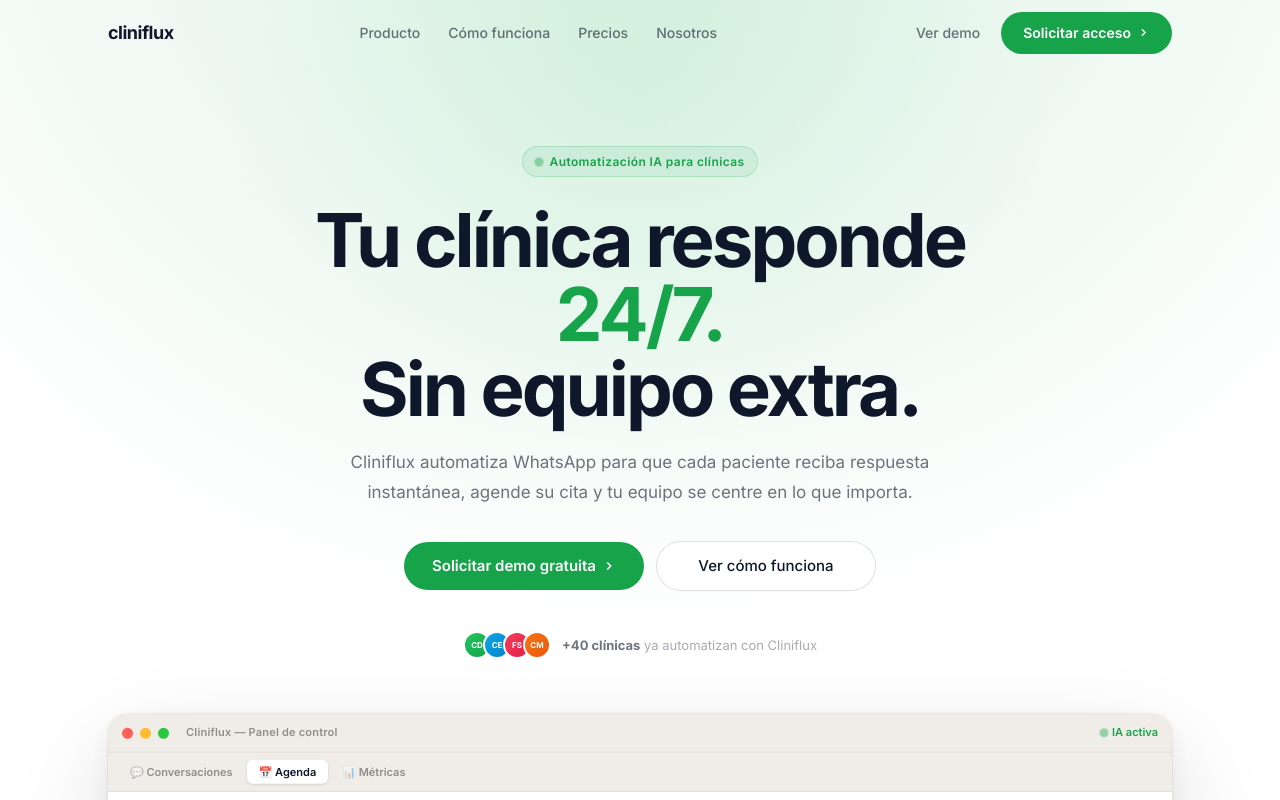
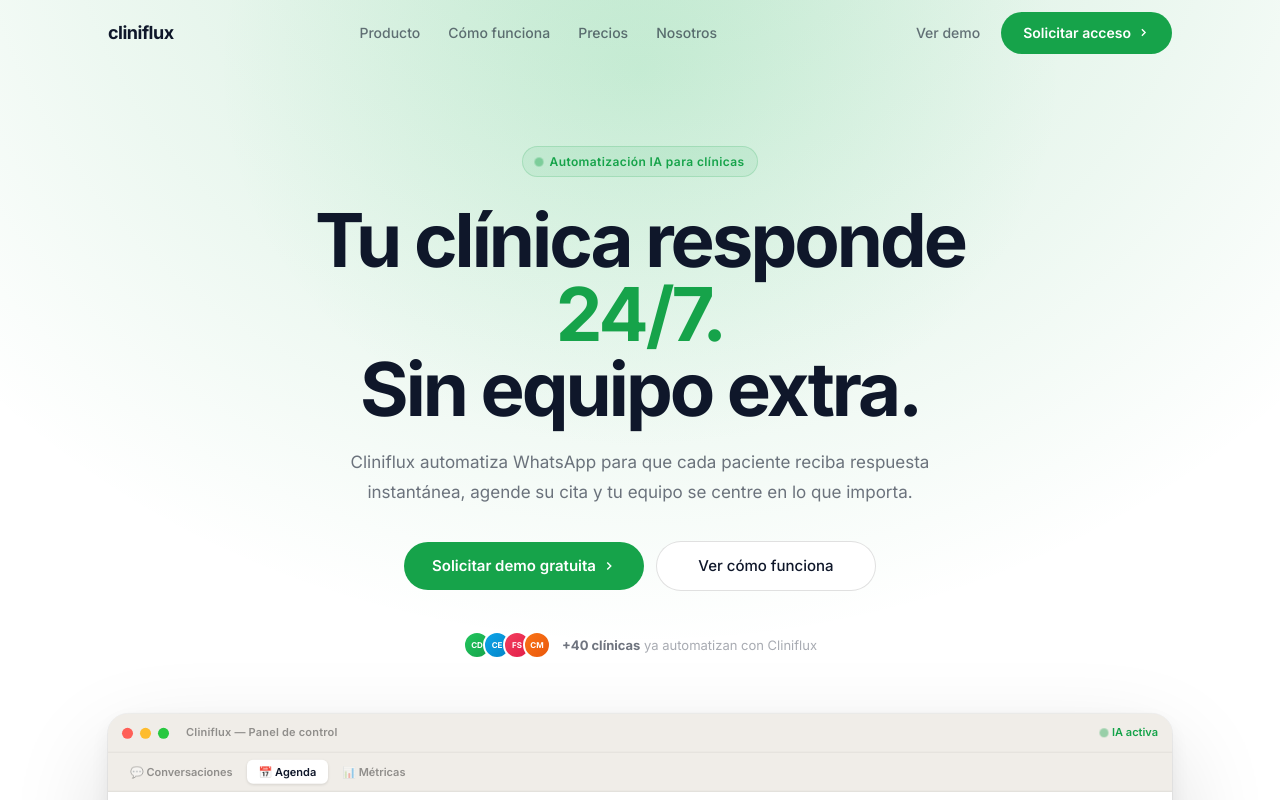
Before and after one commit to mehdibelckadi-dev/cliniflux, a website: page public/landing.html in a window 1280 px wide. Shown: the top 800 px of the page. Drawn offline with Linux system fonts and the light colour scheme.

Commit message:
fix(hero): glow verde al 20%

```diff
--- a/public/landing.html
+++ b/public/landing.html
@@ -60,7 +60,7 @@
 
     /* HERO */
     .hero{position:relative;padding:calc(66px + 80px) 0 72px;overflow:hidden}
-    .hero::before{content:'';position:absolute;inset:0;background:radial-gradient(ellipse 100% 80% at 50% -10%,rgba(22,163,74,0.14) 0%,rgba(22,163,74,0.06) 45%,transparent 70%),radial-gradient(ellipse 55% 45% at 50% 5%,rgba(34,197,94,0.09) 0%,transparent 60%);pointer-events:none;z-index:0}
+    .hero::before{content:'';position:absolute;inset:0;background:radial-gradient(ellipse 100% 80% at 50% -10%,rgba(22,163,74,0.20) 0%,rgba(22,163,74,0.08) 45%,transparent 70%),radial-gradient(ellipse 55% 45% at 50% 5%,rgba(34,197,94,0.12) 0%,transparent 60%);pointer-events:none;z-index:0}
     .hero-inner{position:relative;z-index:2;width:100%;max-width:var(--cmax);margin:0 auto;padding:0 var(--px);display:flex;flex-direction:column;align-items:center;gap:56px}
     .hero-body{text-align:center;display:flex;flex-direction:column;align-items:center;max-width:780px}
     .hero-badge{display:inline-flex;align-items:center;gap:8px;font-size:12px;font-weight:600;color:var(--green);letter-spacing:.4px;background:var(--green-dim);border:1px solid rgba(22,163,74,0.18);padding:5px 13px;border-radius:100px;margin-bottom:26px}
```
